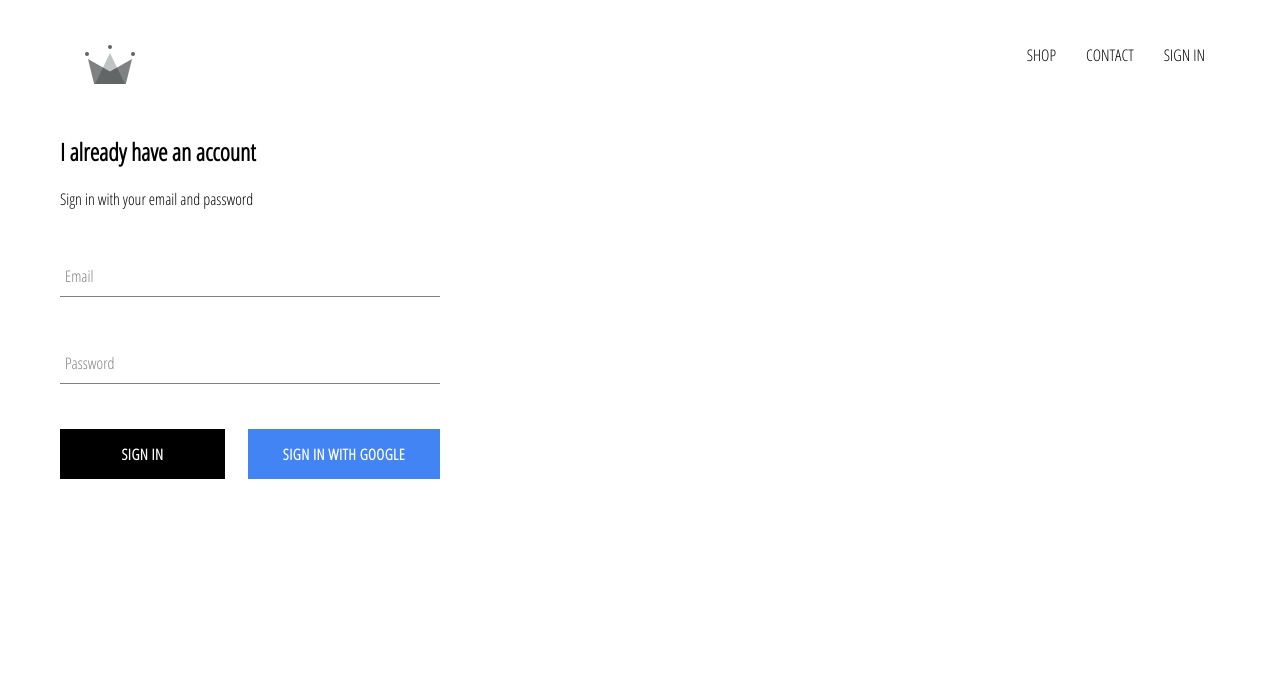
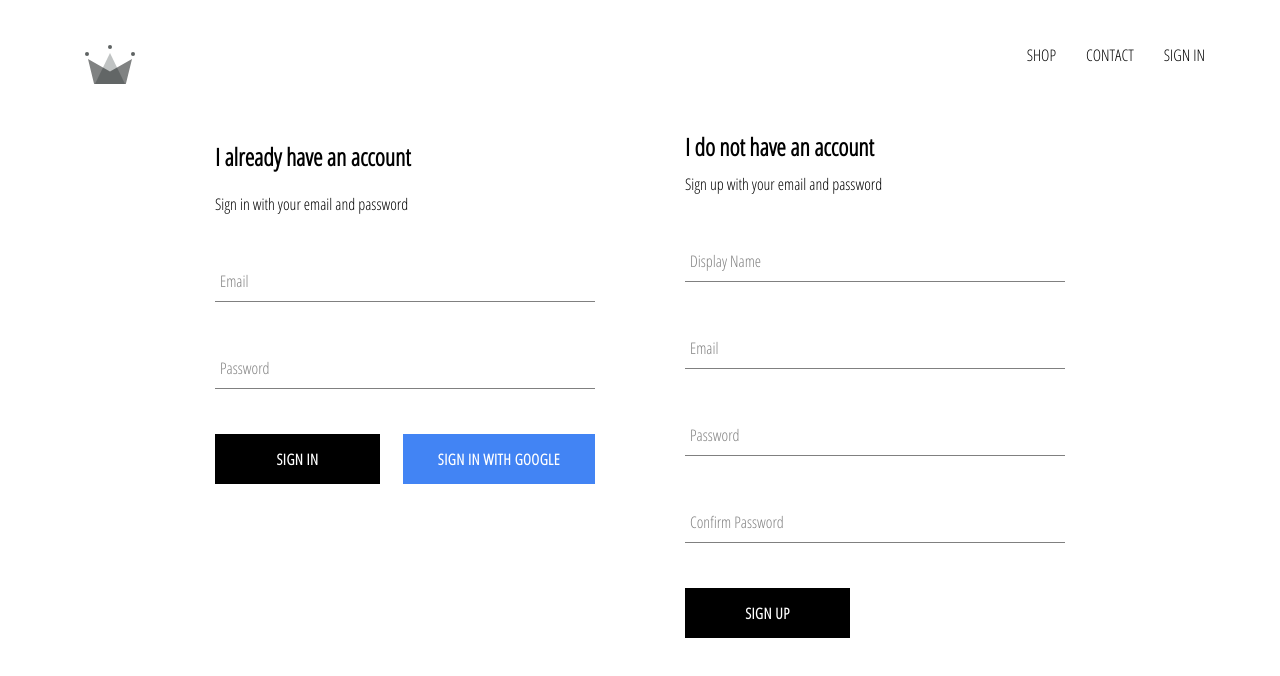
Before and after one commit to Jd536/crwn-clothing, a React (Create React App) app: page /signin in a window 1280 px wide. Shown: the top 676 px of the page. Built offline with nearby package versions, Linux system fonts and the light colour scheme; no server answers.

Commit message:
implemented sign up using firebase auth...

```diff
--- a/src/App.js
+++ b/src/App.js
@@ -6,7 +6,7 @@
 import ShopPage from './pages/shop/shop.component';
 import Header from './components/header/header.component';
 import SignInAndSignUpPage from './pages/sign-in-and-sign-up/sign-in-and-sign-up.component';
-import { auth } from './firebase/firebase.utils';
+import {CreateUserProfileDocument, auth } from './firebase/firebase.utils';
 
 class App extends Component{
   constructor(){
@@ -19,10 +19,23 @@
   unsubscribeFromAuth = null
 
 componentDidMount(){
-  this.unsubscribeFromAuth = auth.onAuthStateChanged(user => {
-    this.setState({currentUser:user})
-    console.log(user)
+  this.unsubscribeFromAuth = auth.onAuthStateChanged(async userAuth => {
+    if(userAuth){
+      const userRef = await   CreateUserProfileDocument(userAuth);
+
+      userRef.onSnapshot( snapshot => {
+        this.setState({currentUser:{
+          id:snapshot.id,
+          ...snapshot.data()
+        }
+      })
+      })
+
+    }
+    this.setState({currentUser:userAuth})
   })
+
+  console.log(this.state)
 }
 
 componentWillUnmount(){
--- a/src/components/sign-in/sign-in.component.jsx
+++ b/src/components/sign-in/sign-in.component.jsx
@@ -57,9 +57,7 @@
                     <div className="buttons">
                         <CustomButton type='submit'>Sign in</CustomButton>
                         <CustomButton onClick={signInWithGoogle} isGoogleSignIn>
-
                             Sign in with Google
-
                         </CustomButton>
                     </div>
                 </form>
--- /dev/null
+++ b/src/components/sign-up/sign-up.component.jsx
@@ -0,0 +1,103 @@
+import React, { Component } from "react";
+
+import FormInput from "../form-input/form-input.component";
+import CustomButton from "../custom-button/custom-button.component";
+
+import { CreateUserProfileDocument, auth } from "../../firebase/firebase.utils";
+
+import './sign-up.styles.scss';
+
+
+class SignUp extends Component {
+    constructor() {
+        super();
+
+        this.state = {
+            displayName:'',
+            email:'',
+            password:'',
+            confirmPassword:''
+        }
+    }
+
+handleSubmit = async (event) => {
+    event.preventDefault();
+    const {displayName, email, password, confirmPassword} = this.state;
+
+    if(password !== confirmPassword) {
+        alert("passwords don't match");
+        return;
+    }
+    try{
+        const { user } = await auth.createUserWithEmailAndPassword(
+            email,
+            password
+            );
+
+     await CreateUserProfileDocument( user, {displayName});
+
+       this.setState({
+        displayName:'',
+        email:'',
+        password:'',
+        confirmPassword:''
+       })
+
+    }catch(error){
+            console.error(error)
+    }
+}
+
+handleChange = (event) => {
+    const {name, value} = event.target;
+
+    this.setState({[name]:value});
+}
+
+    render(){
+        const {displayName, email, password, confirmPassword} = this.state;
+        return(
+            <div className="sign-up">
+                <h2 className="title">I do not have an account</h2>
+                <span>Sign up with your email and password</span>
+                <form  className="sign-up-form" onSubmit={this.handleSubmit}>
+                    <FormInput
+                        type = 'text'
+                        name='displayName'
+                        value={displayName}
+                        onChange = {this.handleChange}
+                        label='Display Name'
+                        required
+                    ></FormInput>
+                    <FormInput
+                        type = 'email'
+                        name='email'
+                        value={email}
+                        onChange = {this.handleChange}
+                        label='Email'
+                        required
+                    ></FormInput>
+                    <FormInput
+                        type = 'password'
+                        name='password'
+                        value={password}
+                        onChange = {this.handleChange}
+                        label='Password'
+                        required
+                    ></FormInput>
+                    <FormInput
+                        type = 'password'
+                        name='confirmPassword'
+                        value={confirmPassword}
+                        onChange = {this.handleChange}
+                        label='Confirm Password'
+                        required
+                    ></FormInput>
+                    <CustomButton type="submit"> SIGN UP</CustomButton>
+                </form>
+            </div>
+        )
+    }
+}
+
+export default SignUp;
--- /dev/null
+++ b/src/components/sign-up/sign-up.styles.scss
@@ -0,0 +1,9 @@
+.sign-up {
+    display: flex;
+    flex-direction: column;
+    width: 380px;
+
+    .title{
+        margin: 10px 0;
+    }
+}
--- a/src/firebase/firebase.utils.js
+++ b/src/firebase/firebase.utils.js
@@ -19,6 +19,32 @@
   };
 
 
+  export const CreateUserProfileDocument = async (userAuth, additionalData) => {
+    if(!userAuth) return;// the curley brakets "{}" were omited here
+     const userRef = firestore.doc(`users/${userAuth.uid}`)
+
+     const snapShot = await userRef.get()
+     if(!snapShot.exists){
+      const {displayName, email} = userAuth;
+      const createdAt = new Date();
+
+      try {
+        await userRef.set({
+          displayName,
+          email,
+          createdAt,
+          ...additionalData
+        })
+      }  catch(error){
+        console.log('error creating user', error.message)
+      }
+
+    }
+
+    return userRef
+
+  }
+
   firebase.initializeApp(config);
 
   export const auth = firebase.auth();
--- a/src/pages/sign-in-and-sign-up/sign-in-and-sign-up.component.jsx
+++ b/src/pages/sign-in-and-sign-up/sign-in-and-sign-up.component.jsx
@@ -3,11 +3,14 @@
 import './sign-in-and-sign-up.styles.scss';
 
 import SignIn from "../../components/sign-in/sign-in.component";
+import SignUp from "../../components/sign-up/sign-up.component";
+
 
 const SignInAndSignUpPage = () => {
     return (
         <div className="sign-in-and-sign-up">
             <SignIn />
+            <SignUp />
         </div>
 
     )
--- a/src/pages/sign-in-and-sign-up/sign-in-and-sign-up.styles.scss
+++ b/src/pages/sign-in-and-sign-up/sign-in-and-sign-up.styles.scss
@@ -0,0 +1,6 @@
+.sign-in-and-sign-up {
+    width: 850px;
+    display: flex;
+    justify-content: space-between;
+    margin: 30px auto
+}
```
